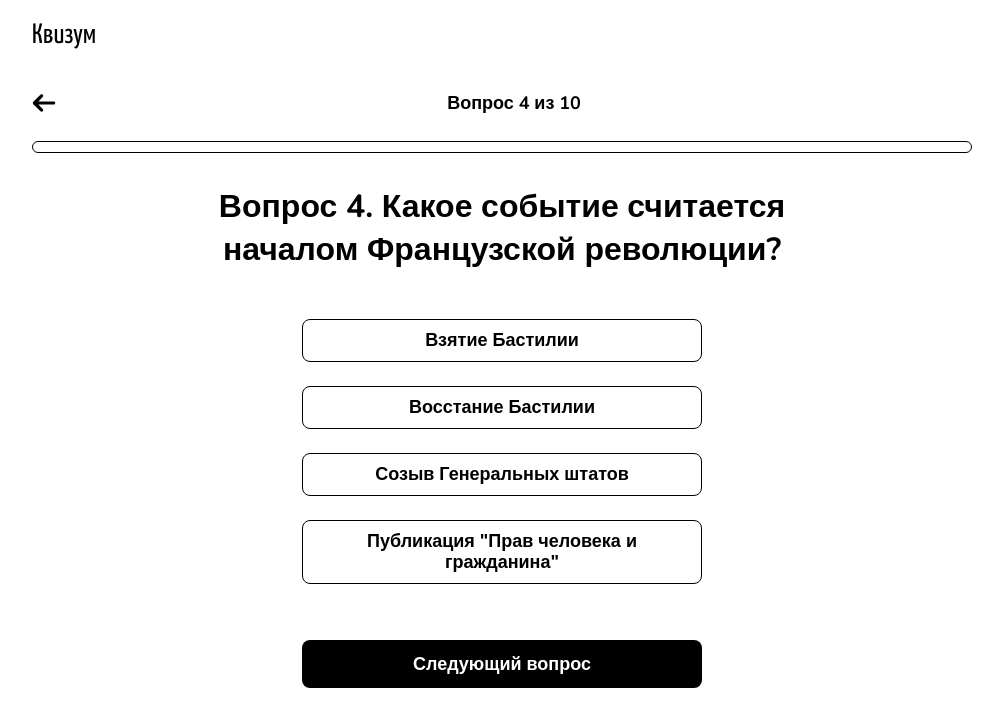
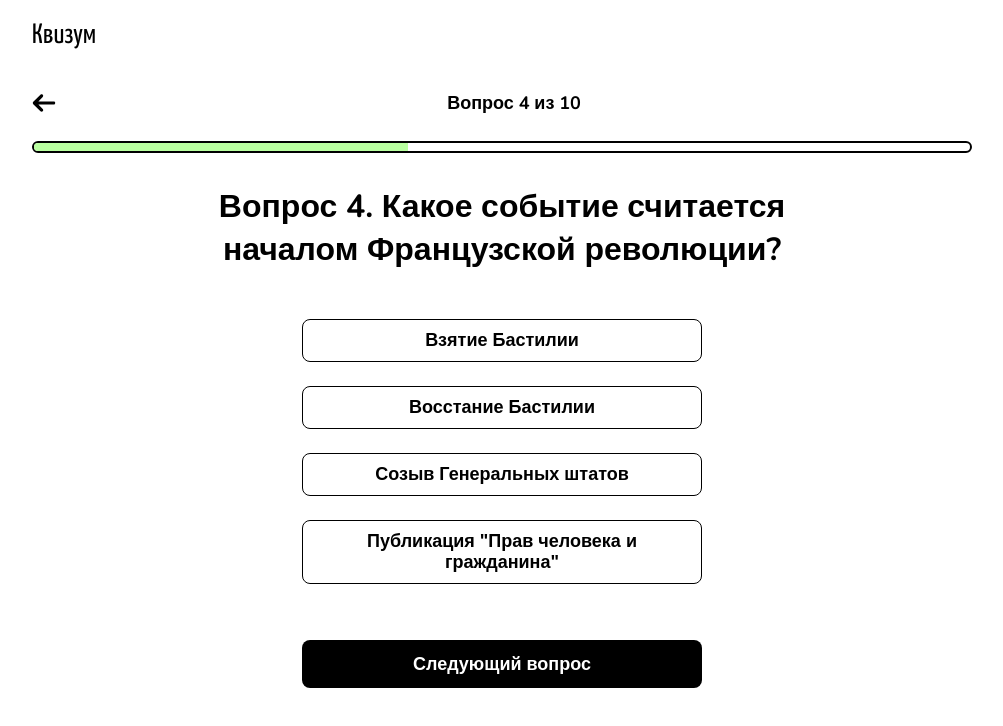
Before and after one commit to ElamanZ/neobis_front_quiz, a React (Vite) app: page /qiiz-test in a window 1280 px wide. Shown: the top 726 px of the page, without its empty margins (138-1141 px from the left). Built offline with nearby package versions, Linux system fonts and the light colour scheme.

Commit message:
done progressBar

```diff
--- a/src/pages/QuizTest.jsx
+++ b/src/pages/QuizTest.jsx
@@ -1,7 +1,19 @@
-import React from 'react';
+import React, {useState} from 'react';
 import styles from '../pages/styles.module.scss'
 import BackBtn from "../components/backBtn.jsx";
 function QuizTest(props) {
+    const [clickedAnswers, setClickedAnswers] = useState({
+        answer1: false,
+        answer2: false,
+        answer3: false,
+        answer4: false
+    });
+    const handleAnswerClick = (answerId) => {
+        setClickedAnswers(prevState => ({
+            ...prevState,
+            [answerId]: true
+        }));
+    };
     return (
         <div className='container'>
             <div className={styles.quizTest__header}>
@@ -11,7 +23,9 @@ function QuizTest(props) {
                 </p>
                 <div></div>
             </div>
-            <div className={styles.quizTest__progressBar}></div>
+            <div className={styles.quizTest__progressBar}>
+                <div className={styles.quizTest__progress} style={{width: '40%'}}></div>
+            </div>
             <div className={styles.quizTest__question}>
                 <p>
                     Вопрос 4. Какое событие считается началом Французской революции?
@@ -19,19 +33,18 @@ function QuizTest(props) {
             </div>
 
             <div className={styles.quizTest__answers}>
-                <button className={styles.quizTest__answer}>
+                <button className={styles.quizTest__answer} onClick={() => handleAnswerClick('answer1')} style={{backgroundColor: clickedAnswers.answer1 ? '#B9FFA0' : ''}}>
                     Взятие Бастилии
                 </button>
-                <button className={styles.quizTest__answer}>
+                <button className={styles.quizTest__answer} onClick={() => handleAnswerClick('answer2')} style={{backgroundColor: clickedAnswers.answer2 ? '#EF6E6E' : ''}}>
                     Восстание Бастилии
                 </button>
-                <button className={styles.quizTest__answer}>
+                <button className={styles.quizTest__answer} onClick={() => handleAnswerClick('answer3')} style={{backgroundColor: clickedAnswers.answer3 ? '#EF6E6E' : ''}}>
                     Созыв Генеральных штатов
                 </button>
-                <button className={styles.quizTest__answer}>
+                <button className={styles.quizTest__answer} onClick={() => handleAnswerClick('answer4')} style={{backgroundColor: clickedAnswers.answer4 ? '#EF6E6E' : ''}}>
                     Публикация "Прав человека и гражданина"
                 </button>
-
             </div>
                 <button className={styles.quizTest__btnNextQuestion}>
                     Следующий вопрос
--- a/src/pages/styles.module.scss
+++ b/src/pages/styles.module.scss
@@ -214,10 +214,19 @@
   }
 }
 .quizTest__progressBar {
-  width: 940px;
+  position: relative;
+  max-width: 940px;
+  width: 100%;
   height: 12px;
   border-radius: 13px;
-  border: solid 1px;
+  border: solid 2px;
+  overflow: hidden;
+}
+.quizTest__progress {
+  position: absolute;
+  height: 100%;
+  background-color: #B9FFA0;
+
 }
 .quizTest__answers {
   display: flex;
```
